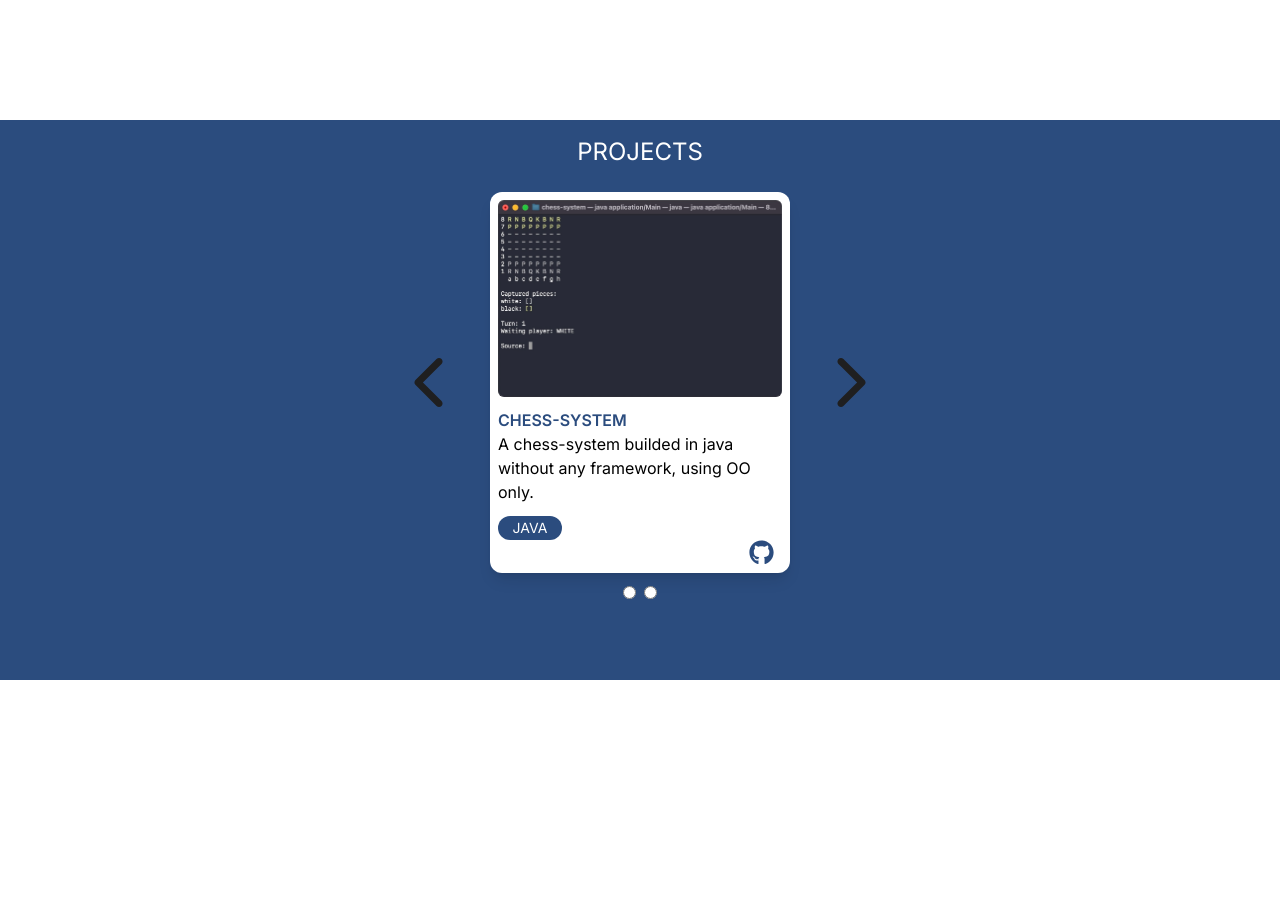
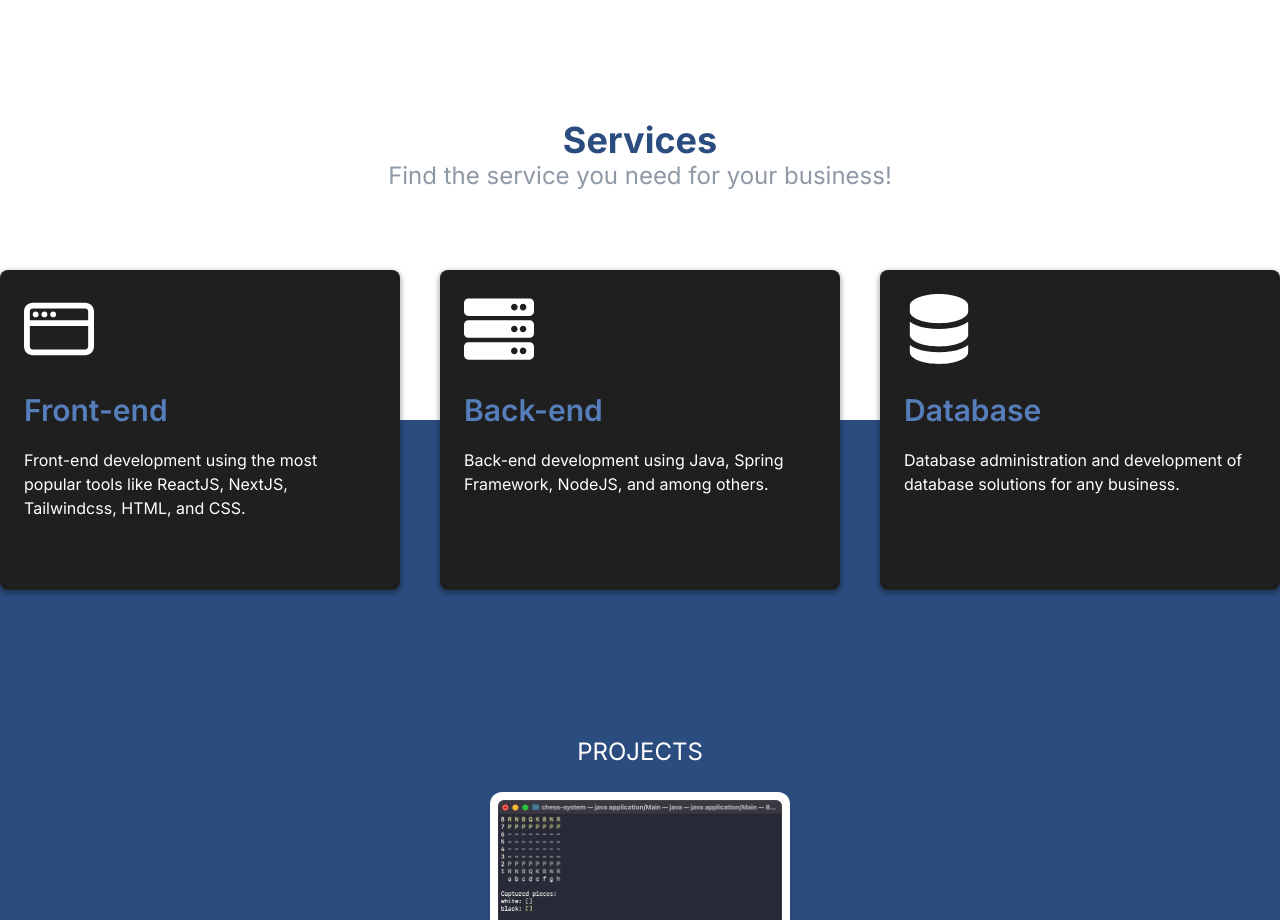
Before and after one commit to Gustavo-Venceslau/portfolio, a Next.js app: page / in a window 1280 px wide. Shown: the part 1920-2840 px from the top of the page. Built offline with nearby package versions, Linux system fonts and the light colour scheme.

Commit message:
services section created

```diff
--- a/app/page.tsx
+++ b/app/page.tsx
@@ -4,6 +4,7 @@ import { PageContent } from "@/app/pageContent/Page";
 import { Projects } from "@/app/Projects/page";
 import { TalkToMe } from "./talkToMe/page";
 import { Works } from "./works/pages";
+import { Services } from "./services/page";
 
 export default function Home() {
   return (
@@ -12,6 +13,7 @@ export default function Home() {
       <PageContent />
       <AboutMe />
 	  <Works />
+	  <Services />
       <Projects />
 	  <TalkToMe />
     </div>
--- /dev/null
+++ b/app/services/components/serviceCard.tsx
@@ -0,0 +1,23 @@
+interface ServiceCardProps {
+	icon: JSX.Element,
+	title: string,
+	text: string
+}
+
+export function ServiceCard({icon, title, text}: ServiceCardProps){
+	return(
+		<div
+			className="w-[440px] h-[320px] rounded-lg bg-[#1F1F20] relative -top-1/2 p-6 shadow-[0_2px_4px_2px_rgba(0,0,0,0.25)]"
+		>
+			{icon}
+			<h1
+				className="text-3xl font-semibold mt-7 text-[#567EBB]"
+			>
+				{title}
+			</h1>
+			<p
+				className="text-base mt-5 text-white"
+			>{text}</p>
+		</div>
+	);
+}
--- /dev/null
+++ b/app/services/page.tsx
@@ -0,0 +1,34 @@
+import { ServiceCard } from "./components/serviceCard";
+import { FaServer } from "react-icons/fa";
+import { BsServer } from "react-icons/bs";
+import { CgBrowser } from "react-icons/cg";
+
+export function Services(){
+	const iconSize = 70;
+
+	return(
+		<div className="w-full h-[600px]">
+			<div className="w-full h-[300px] text-center">
+				<h2 className="text-[#2B4C7E] font-bold text-4xl">Services</h2>
+				<h4 className="text-[#606D80B2]/70 text-2xl">Find the service you need for your business!</h4>
+			</div>
+			<div className="w-full h-[300px] bg-[#2B4C7E] flex flex-row justify-center gap-10">
+				<ServiceCard
+					icon={<CgBrowser size={iconSize} color="white" />}
+					title="Front-end"
+					text="Front-end development using the most popular tools like ReactJS, NextJS, Tailwindcss, HTML, and CSS."
+				/>
+				<ServiceCard
+					icon={<FaServer size={iconSize} color="white" />}
+					title="Back-end"
+					text="Back-end development using Java, Spring Framework, NodeJS, and among others."
+				/>
+				<ServiceCard
+					icon={<BsServer size={iconSize} color="white" />}
+					title="Database"
+					text="Database administration and development of database solutions for any business."
+				/>
+			</div>
+		</div>
+	);
+}
--- a/app/works/components/WorkCard.tsx
+++ b/app/works/components/WorkCard.tsx
@@ -9,7 +9,7 @@ interface WorkCardProps{
 
 export function WorkCard({imageURL, imageSize, jobTitle, responsibilities}:WorkCardProps){
 	return(
-		<div className="min-w-[720px] h-[480px] bg-[#1F1F20] rounded-2xl p-8 mx-4">
+		<div className="min-w-[720px] h-[480px] bg-[#1F1F20] rounded-2xl p-8 mx-4 shadow-[2px_4px_4px_2px_rgba(0,0,0,0.25)]">
 			<Image
 				src={imageURL}
 				alt="company logo" width={imageSize}
```
